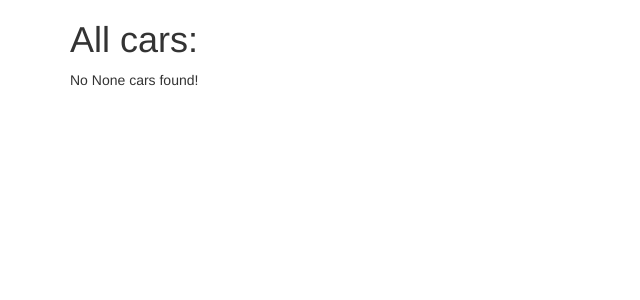
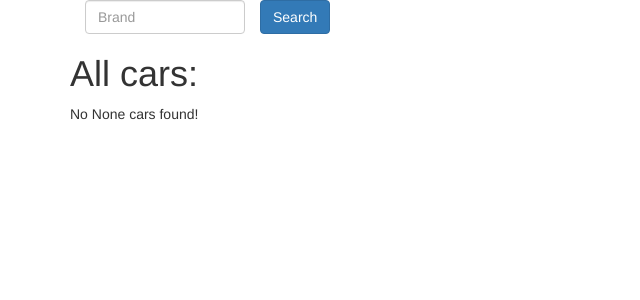
Before and after one commit to jqb1/ucs-db, a Flask app: page /cars in a window 1280 px wide. Shown: the top 300 px of the page, without its empty margins (0-640 px from the left). Run offline with Flask 2, Linux system fonts and the light colour scheme; data that the repository does not hold is empty; some libraries are stand-ins or nearby versions.

Commit message:
search by brand form

```diff
--- a/app/app.py
+++ b/app/app.py
@@ -24,18 +24,21 @@
 
     if db.validate_user(db_handle, username, password):
         # return redirect(url_for('view'))
-        return "Hello {}!".format(username)
-        #return redirect(url_for('cars_list'))
+        # return "Hello {}!".format(username)
+        return redirect(url_for('cars_list'))
     else:
         return redirect(url_for('login'))
 
 
-@app.route("/cars", methods=["GET"])
+@app.route("/cars", methods=['GET', 'POST'])
 @app.route("/cars/<brand>")
 def cars_list(brand=None):
+    if request.method == 'POST':
+        brand = request.form['brand']
+        return redirect('/cars/{}'.format(brand))
+
     cars = db_test.get_cars(brand)
-    print(len(cars))
-    return render_template('list_cars.html', cars_data=cars,brand=brand)
+    return render_template('list_cars.html', cars_data=cars, brand=brand)
 
 
 if __name__ == '__main__':
--- a/app/db_test.py
+++ b/app/db_test.py
@@ -10,5 +10,4 @@
     else:
         cars = db.fetch_cars(database)
 
-
     return cars
--- a/app/templates/base.html
+++ b/app/templates/base.html
@@ -6,6 +6,8 @@
 
     <link rel="stylesheet" href="https://maxcdn.bootstrapcdn.com/bootstrap/3.3.7/css/bootstrap.min.css"
           integrity="sha384-BVYiiSIFeK1dGmJRAkycuHAHRg32OmUcww7on3RYdg4Va+PmSTsz/K68vbdEjh4u" crossorigin="anonymous">
+
+    <link rel="stylesheet" href="style.css">
 
 
 </head>
--- a/app/templates/list_cars.html
+++ b/app/templates/list_cars.html
@@ -5,12 +5,18 @@
     {% if brand %}
         <h1>Available {{ brand }} cars:</h1>
     {% else %}
+        <form action="{{ url_for('cars_list') }}" , method="POST">
+             <div class="col-md-2">
+             <input id="textinput" name="brand" type="text" placeholder="Brand" class="form-control input-md">
+             </div>
+            <button id="singlebutton" name="singlebutton" class="btn btn-primary">Search</button>
+        </form>
         <h1>All cars:</h1>
     {% endif %}
 
-     {% if cars_data|length==0%}
+    {% if cars_data|length==0 %}
         <p> No {{ brand }} cars found! </p>
-     {% endif %}
+    {% endif %}
     {% for car in cars_data %}
 
         <li> Brand:{{ car["brand"] }}, Model:{{ car["model"] }}, Mileage:{{ car["mileage"] }}, Year: {{ car["year"] }},
```
